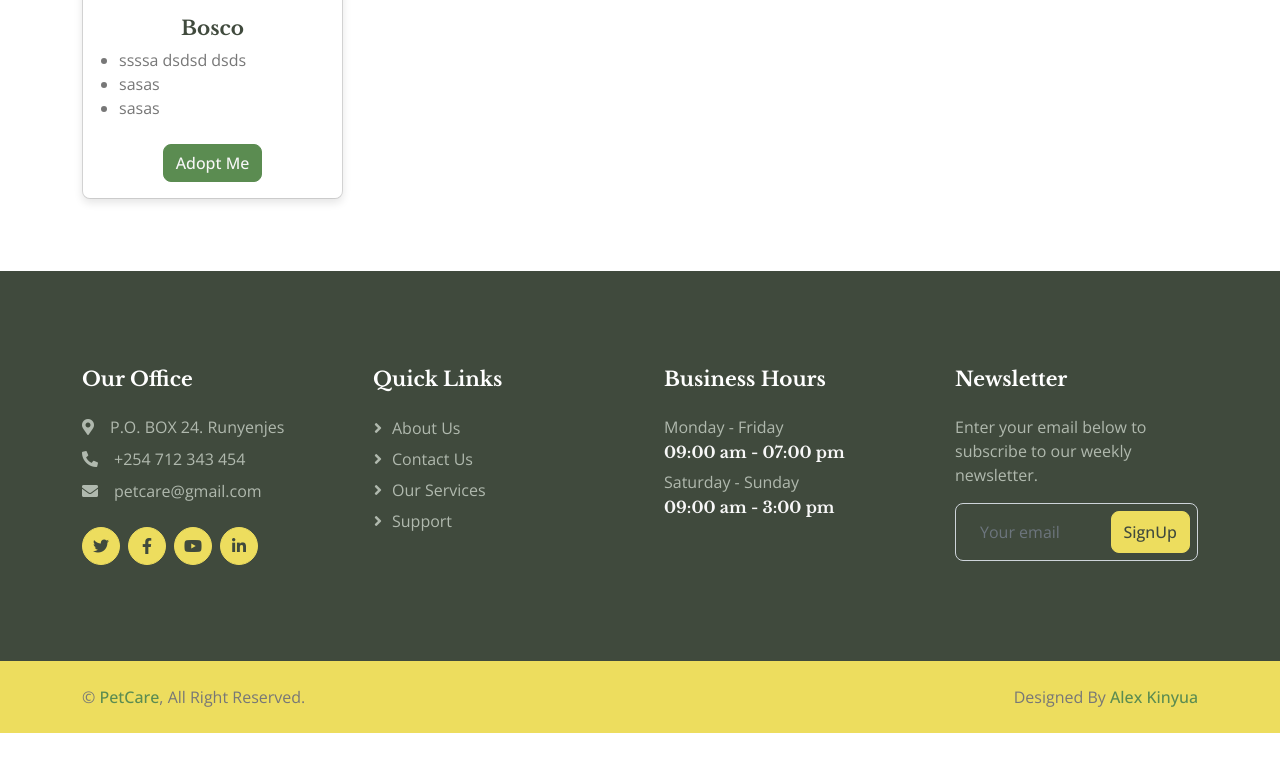
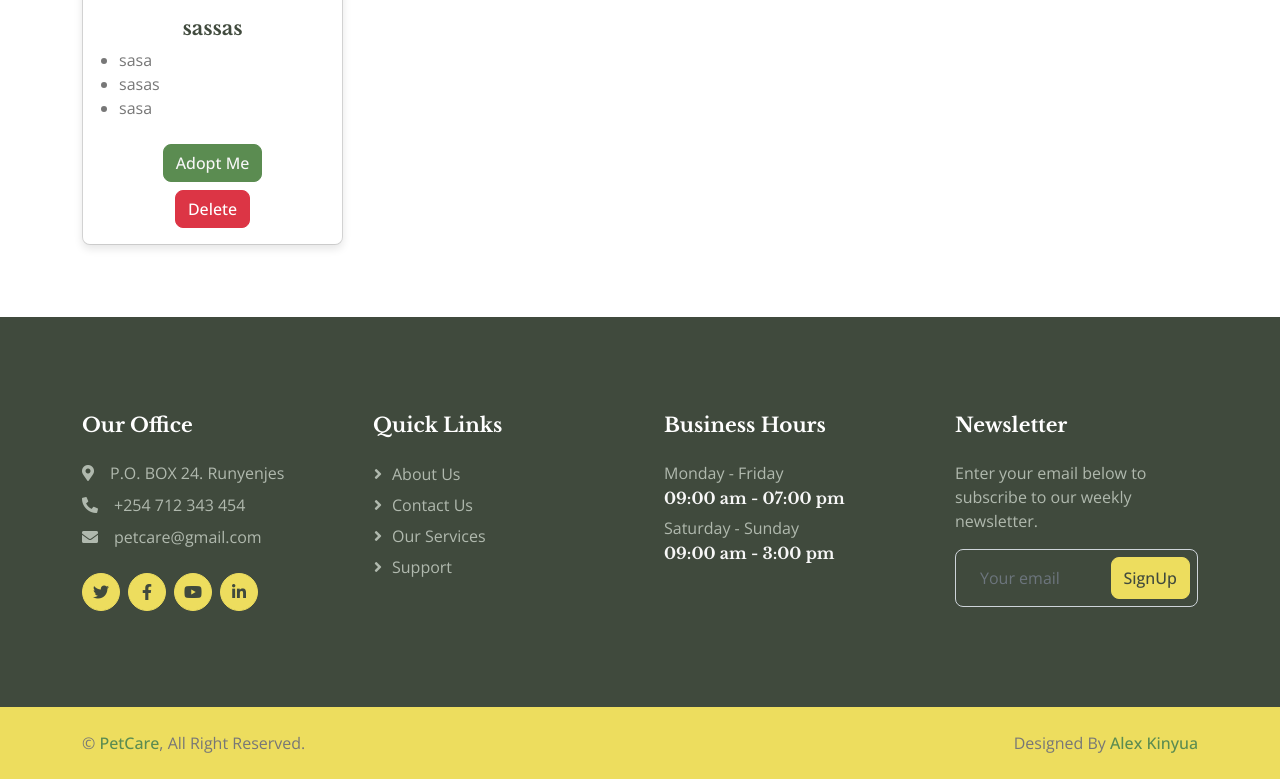
Before and after one commit to Aleki001/pet-care, a Django app: page /pets/ in a window 1280 px wide. Shown: the part 465-1244 px from the top of the page. Before the commit the page ends 1198 px from the top, so only its background shows below. Run offline with Django 5.2, Linux system fonts and the light colour scheme; data comes from the database, SQL or seed files in the repository; both versions use the stored data as it was after the commit; some libraries are stand-ins or nearby versions.

Commit message:
finished implementing the functionality of pets page

```diff
--- a/pet-care/pets/forms.py
+++ b/pet-care/pets/forms.py
@@ -1,7 +1,7 @@
 from django import forms
-from .models import pets
+from .models import Pets
 
 class PetsForm(forms.ModelForm):
     class Meta:
-        model = pets
+        model = Pets
         fields = ['photo', 'name', 'gender_age', 'hair_type', 'origin']
--- a/pet-care/pets/models.py
+++ b/pet-care/pets/models.py
@@ -1,6 +1,6 @@
 from django.db import models
 
-class pets(models.Model):
+class Pets(models.Model):
     name = models.CharField(max_length=100)
     gender_age = models.CharField(max_length=300)
     hair_type = models.CharField(max_length=300)
--- a/pet-care/pets/templates/pets/pets.html
+++ b/pet-care/pets/templates/pets/pets.html
@@ -35,20 +35,26 @@
                 <h3 class="mb-5">We've These Great Pets for You, Ready to Adopt</h3>
             </div>
             <div class="row">
+                {% for pet in pets %}
                 <div class="col-lg-3 col-md-4 col-sm-6 mb-4">
                     <div class="card">
-                        <img src="https://via.placeholder.com/300" class="card-img-top rounded" alt="Card image">
+                        <img src="{{pet.photo.url}}" class="card-img-top rounded" alt="Card image">
                         <div class="card-body">
-                            <h5 class="card-title">Bosco</h5>
+                            <h5 class="card-title">{{pet.name}}</h5>
                             <ul>
-                                <li>ssssa dsdsd dsds</li>
-                                <li>sasas</li>
-                                <li>sasas</li>
+                                <li>{{pet.gender_age}}</li>
+                                <li>{{pet.hair_type}}</li>
+                                <li>{{pet.origin}}</li>
                             </ul>
                             <a href="#" class="btn btn-primary mt-2">Adopt Me</a>
+                            <form method="post" action="{% url 'delete_pet' pk=pet.id %}" onsubmit="return confirm('Are you sure you want to delete this pet?');">
+                                {% csrf_token %}
+                                <button type="submit" class="btn btn-danger mt-2">Delete</button>
+                            </form>
                         </div>
                     </div>
                 </div>
+                {% endfor %}
             </div>
         </div>
     </div>
--- a/pet-care/pets/urls.py
+++ b/pet-care/pets/urls.py
@@ -3,4 +3,7 @@ from . import views
 
 urlpatterns = [
     path('pets/', views.pets, name='pets'),
+    path('add/', views.add_pets, name='add_pets'),
+    path('delete/<int:pk>/', views.delete_pet, name='delete_pet'),
+    # path('delete/', views.delete_pet, name='delete_pet'),
 ]
--- a/pet-care/pets/views.py
+++ b/pet-care/pets/views.py
@@ -1,4 +1,42 @@
-from django.shortcuts import render
+from django.shortcuts import render, redirect, get_object_or_404
+from .forms import PetsForm
+from .models import Pets
 
 def pets(request):
-    return render(request, 'pets/pets.html')
+    pets = Pets.objects.all()
+    return render(request, 'pets/pets.html', {'pets': pets})
+
+
+def add_pets(request):
+    if request.method == 'POST':
+        form = PetsForm(request.POST, request.FILES)
+        if form.is_valid():
+            form.save()
+            return redirect('account')
+    else:
+        form = PetsForm()
+    return render(request, 'website/account.html', {'form': form})
+
+
+
+
+# def delete_pet(request):
+#     if request.method == 'POST':
+#         pet_id = request.POST.get('pet_id')
+#         if pet_id:
+#             try:
+#                 pet = get_object_or_404(Pets, pk=pet_id)
+#                 pet.delete()
+#                 return redirect('pets')
+#             except Exception as e:
+#                 print(f"Error deleting pet: {e}")
+#         else:
+#             print("Pet ID not provided")
+#     else:
+#         print("Request method is not POST")
+#     return redirect('pets')
+
+def delete_pet(request, pk):
+    pet = get_object_or_404(Pets, pk=pk)
+    pet.delete()
+    return redirect('pets')
--- a/pet-care/website/templates/website/account.html
+++ b/pet-care/website/templates/website/account.html
@@ -165,12 +165,12 @@
 
             <div class="tab-pane fade bordered" id="add-pet">
               <h2>Add a Pet</h2>
-              <form action="{% url 'add_picture' %}" method="post" enctype="multipart/form-data">
+              <form action="{% url 'add_pets' %}" method="post" enctype="multipart/form-data">
                 {% csrf_token %}
               <div class="media-body ml-4">
                 <label class="btn btn-outline-primary mt-2">
                   Upload Pet photo
-                  <input type="file" class="account-settings-fileinput" name="image" required>
+                  <input type="file" class="account-settings-fileinput" name="photo" required>
                 </label> &nbsp;
 
                 <div class="text-dark small mt-1">Allowed JPG, GIF or PNG. Max size of 800K</div>
@@ -193,7 +193,7 @@
                 <label class="form-label">Origin</label>
                 <input type="text" class="form-control" name="origin">
               </div>
-              <button type="submit" class="btn btn-primary mt-3">Post Pet</button>
+              <button type="submit" class="btn btn-primary my-3">Post Pet</button>
               </form>
             </div>
           </div>
--- a/pet-care/website/templates/website/base.html
+++ b/pet-care/website/templates/website/base.html
@@ -206,6 +206,13 @@
     <script src="{% static 'lib/parallax/parallax.min.js' %}"></script>
     <script src="{% static 'lib/lightbox/js/lightbox.min.js' %}"></script>
 
+
+    <!-- Include jQuery -->
+<script src="https://code.jquery.com/jquery-3.6.0.min.js"></script>
+<!-- Include Bootstrap JS -->
+<script src="https://stackpath.bootstrapcdn.com/bootstrap/4.5.2/js/bootstrap.bundle.min.js"></script>
+
+
     <!-- Template Javascript -->
     <script src="{% static 'js/main.js' %}"></script>
 </body>
```
Also changed, not shown: pet-care/db.sqlite3, pet-care/media/pets/vlcsnap-2023-04-18-14h14m49s195.png (added), pet-care/media/pets/vlcsnap-2023-04-18-14h14m49s195_Mp798Dx.png (added), pet-care/media/pets/wallpaperflare.com_wallpaper.jpg (added).
